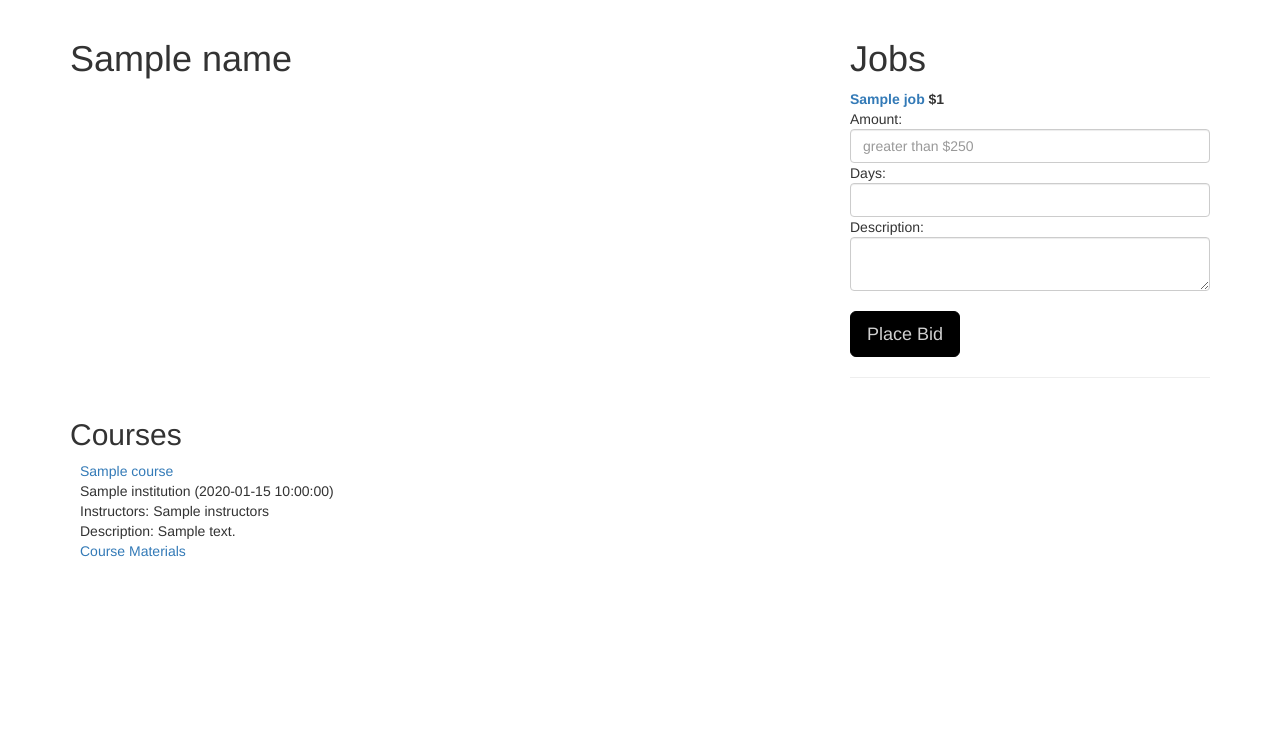
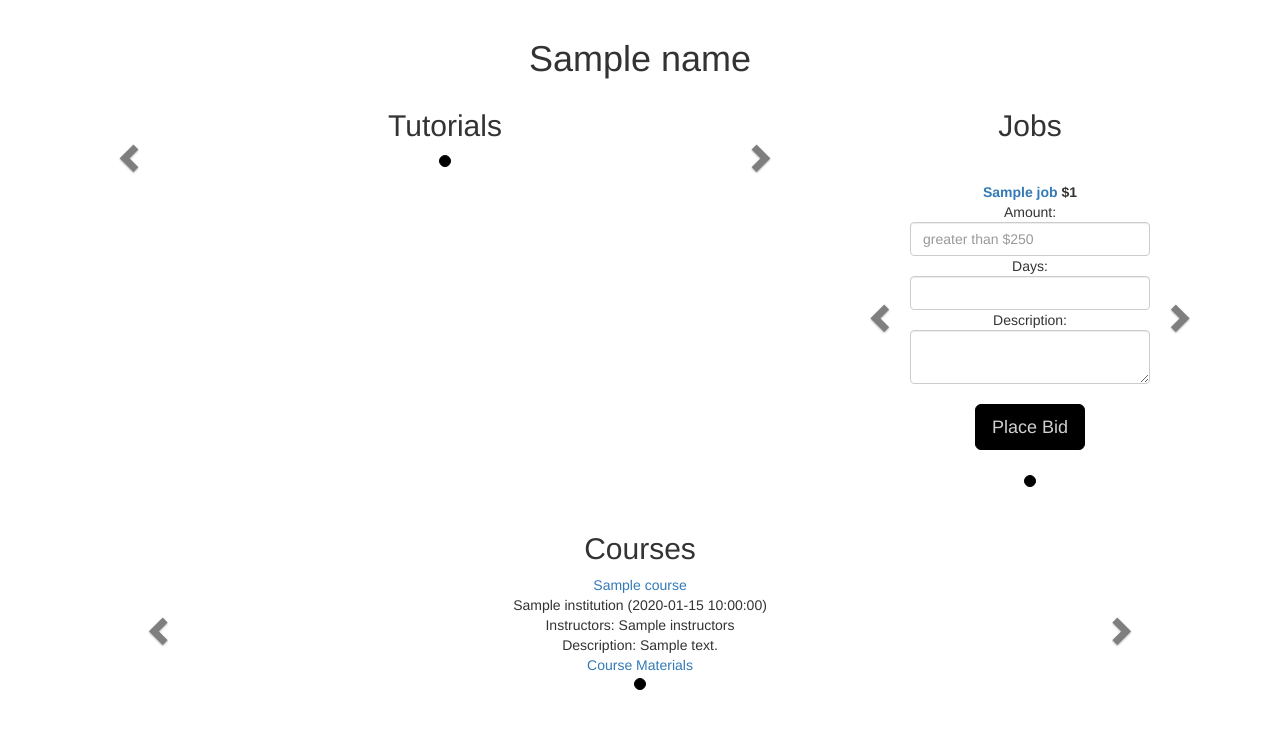
Before and after one commit to gobid/learning_dollars_cs194, a Python web app: template templates/module.html in a window 1280 px wide. Shown: the part 51-780 px from the top of the page. Run offline with Jinja, Linux system fonts and the light colour scheme; the template is opened without the code that fills it: most values are stand-ins (such as "Sample title", 1, 10 or a date in 2020); some libraries are stand-ins or nearby versions.

Commit message:
massive overhaul of page for a module. made everything scrollable and css'ed out. things look really cool now.

```diff
--- a/ocw/ocwsearch.py
+++ b/ocw/ocwsearch.py
@@ -15,8 +15,7 @@ class OCWSearch:
     for subheading in json_conv:
       if subheading == 'Results':
         for r in json_conv['Results']:
-          if r == '1': return_courses[0] = json_conv['Results']['1']
-          if r == '2': return_courses[1] = json_conv['Results']['2']
-          if r == '3': return_courses[2] = json_conv['Results']['3']
+          num = int(r)
+          return_courses[num-1] = json_conv['Results'][r]
     f.close()
     return return_courses
--- /dev/null
+++ b/static/views/css/module.css
@@ -0,0 +1,49 @@
+.carousel-control.left{
+	background-image:none;
+	background-image:none;
+}
+
+.carousel-control.right{
+	background-image:none;
+	background-image:none;
+}
+
+.carousel-control .glyphicon-chevron-left,
+.carousel-control .glyphicon-chevron-right {
+  	color:#000;
+}
+
+#carousel-ytvids {
+  margin-bottom: 40px;
+}
+
+#carousel-jobs {
+  margin-bottom: 40px;
+  height:320px;
+}
+
+.carousel-indicators {
+	bottom: -30px;
+}
+.carousel-indicators li {
+	border: 1px solid #000;
+}
+
+.carousel-indicators .active {
+	background-color:#000;
+}
+
+#jobsleft, #jobsright {
+	margin-top:1px;
+}
+
+.place-bid{
+	margin-top:30px;
+	margin-left:60px;
+	margin-right:60px;
+}
+
+.courseinfo {
+	margin-left:110px;
+	margin-right:110px;
+}
--- a/templates/module.html
+++ b/templates/module.html
@@ -3,72 +3,169 @@
 <html lang="en">
     <head>
         {% include 'templates/header.html' %}
+        <link href="static/views/css/module.css" rel="stylesheet">
     </head>
     <body>
         <div class="container">
             {% include 'templates/navbar.html' %}
+
             <div class = "row">
+                <div align="center">
+                  <h1>{{ name }}</h1>
+                </div>
                 <div class = "col-md-8">
-                    <h1>{{ name }}</h1>
+                    <div align="center">
+                      <h2>Tutorials</h2>
+                    </div>
+                    <div id="carousel-ytvids" class="carousel slide" data-ride="carousel">
+                      <ol class="carousel-indicators">
+                      {% set count = 0 %}
+                      {% for video in youtube %}
+                        {% if count == 0 %}
+                          <li data-target="#carousel-ytvids" data-slide-to="{{ count }}" class="active">
+                        {% else %}
+                          <li data-target="#carousel-ytvids" data-slide-to="{{ count }}">
+                        {% endif %}
+                        </li>
+                        {% set count = count +1 %}
+                      {% endfor %}
+                      </ol>
+                      {% set count = 0 %}
+                      <div class="carousel-inner">
+                        {% for video in youtube %}
+                          {% if count == 0 %}
+                            <div class="item active" align="center">
+                          {% else %}
+                            <div class="item" align="center">
+                          {% endif %}
+
                           {% if yt_type == "video" %}
-                    {% for video in youtube %}
                             <iframe width="560" height="315" src="//www.youtube.com/embed/{{ video }}" frameborder="0" allowfullscreen></iframe>
-                    {% endfor %}
                           {% else %}
                             {% if yt_type == "playlist" %}
-                    {% for pl in youtube %}
-                    <iframe width="560" height="315" src="//www.youtube.com/embed/videoseries?list={{ pl }}" frameborder="0" allowfullscreen></iframe>
-                    {% endfor %}
+                              <iframe width="560" height="315" src="//www.youtube.com/embed/videoseries?list={{ video }}" frameborder="0" allowfullscreen></iframe>
                             {% endif %}
                           {% endif %}
                           </div>
+                          {% set count = count+1 %}
+                        {% endfor %}
+                      </div>
+                      <a class="carousel-control left" href="#carousel-ytvids" data-slide="prev" >
+                        <span class="glyphicon glyphicon-chevron-left" ></span>
+                      </a>
+                      <a class="carousel-control right" href="#carousel-ytvids" data-slide="next">
+                        <span class="glyphicon glyphicon-chevron-right"></span>
+                      </a>
+                    </div>
+                </div>
                 <div class = "col-md-4">
-                    <h1>Jobs</h1>
+                    <div align="center">
+                      <h2>Jobs</h2>
+                    </div>
+                    <div id="carousel-jobs" class="carousel slide" data-ride="carousel" data-interval="false">
+                      <ol class="carousel-indicators">
+                      {% set count = 0 %}
                       {% for job in jobs %}
-                            <b><a target = '_blank' href = "{{job.projecturl}}"" >
-                            {{ job.projectname }}</a></b>
-                            {% if job.averagebid != False %}<b>${{ job.averagebid }}</b>
+                        {% if count == 0 %}
+                          <li data-target="#carousel-jobs" data-slide-to="{{ count }}" class="active">
+                        {% else %}
+                          <li data-target="#carousel-jobs" data-slide-to="{{ count }}">
+                        {% endif %}
+                        </li>
+                        {% set count = count +1 %}
+                      {% endfor %}
+                      </ol>
+                      {% set count = 0 %}
+                      <div class="carousel-inner">
+                      {% for job in jobs %}
+                        {% if count == 0 %}
+                          <div class="item active" align="center">
+                        {% else %}
+                          <div class="item" align="center">
                         {% endif %}
                         <div class="place-bid">
+                          <b><a target = '_blank' href = "{{job.projecturl}}" >{{ job.projectname }}</a></b>
+                          {% if job.averagebid != False %}
+                            <b>${{ job.averagebid }}</b>
+                          {% endif %}
+                          <br />
                           Amount: <input class="form-control" type="number" id="amount{{job.projectid}}" placeholder="greater than $250">
                           Days: <input class="form-control" type="number" id="days{{job.projectid}}">
                           Description: <textarea class="form-control" id="description{{job.projectid}}"></textarea>
-                                <br>
+                          <br />
                           <button type="button" class="btn btn-default btn-lg bid_submit" projectid ='{{job.projectid}}' id='{{job.projectid}}'>
                                 Place Bid
                           </button>
                         </div>
-                            <hr>
+                        </div>
+                        {% set count = count + 1 %}
                       {% endfor %}
                       </div>
+                      <a class="carousel-control left" href="#carousel-jobs" data-slide="prev" id="jobsleft">
+                        <span class="glyphicon glyphicon-chevron-left" ></span>
+                      </a>
+                      <a class="carousel-control right" href="#carousel-jobs" data-slide="next"  id="jobsright">
+                        <span class="glyphicon glyphicon-chevron-right"></span>
+                      </a>
                     </div>
-            <h2>Courses</h2>
-            <table>
+                </div>
+            </div>
+            <div class="row">
+              <div class="col-md-12">
+                <div align="center"><h2>Courses</h2></div>
+                  <div id="carousel-courses" class="carousel slide" data-ride="carousel" data-interval="false">
+                    <ol class="carousel-indicators">
+                    {% set count = 0 %}
                     {% for course in courses %}
                       {% if course != "" %}
                         {% if course.Title %}
-                <tr>
-                    <td><a target = '_blank' href="{{ course.CourseURL }}">{{ course.Title }}</a></td>
-                </tr>
-                <tr>
-                    <td>{{ course.Institution }} ({{ course.TeachingDate }}) </td>
-                </tr>
-                <tr>
-                    <td>Instructors: {{ course.Instructors }}</td>
-                </tr>
-                <tr>
-                    <td>Description: {{ course.Description }} </td>
-                </tr>
-                <tr>
-                    <td><a target = '_blank' href="{{ course.DownloadPageLink }}">Course Materials</a></td>
-                </tr>
-                <tr>
-                    <td>&nbsp</td>
-                </tr>
+                          {% if count == 0 %}
+                            <li data-target="#carousel-courses" data-slide-to="{{ count }}" class="active">
+                          {% else %}
+                            <li data-target="#carousel-courses" data-slide-to="{{ count }}">
+                          {% endif %}
+                          </li>
+                          {% set count = count +1 %}
                         {% endif %}
                       {% endif %}
                     {% endfor %}
-            </table>
+                    </ol>
+                    {% set count = 0 %}
+                    <div class="carousel-inner">
+                    {% for course in courses %}
+                      {% if course != "" %}
+                        {% if course.Title %}
+                          {% if count == 0 %}
+                            <div class="item active" align="center">
+                          {% else %}
+                            <div class="item" align="center">
+                          {% endif %}
+                          <div class="courseinfo">
+                          <a target = '_blank' href="{{ course.CourseURL }}">{{ course.Title }}</a>
+                          <br />
+                          {{ course.Institution }} ({{ course.TeachingDate }})
+                          <br />
+                          Instructors: {{ course.Instructors }}
+                          <br />
+                          Description: {{ course.Description }}
+                          <br />
+                          <a target = '_blank' href="{{ course.DownloadPageLink }}">Course Materials</a>
+                          </div>
+                          {% set count = count+1 %}
+                          </div>
+                        {% endif %}
+                      {% endif %}
+                    {% endfor %}
+                    </div>
+                    <a class="carousel-control left" href="#carousel-courses" data-slide="prev" id="coursesleft">
+                        <span class="glyphicon glyphicon-chevron-left" ></span>
+                    </a>
+                    <a class="carousel-control right" href="#carousel-courses" data-slide="next" id="coursesright">
+                        <span class="glyphicon glyphicon-chevron-right"></span>
+                    </a>
+               </div>
+              </div>
+            </div>
         </div>
         {% include 'templates/footer.html' %}
         <script src = 'static/views/js/module.js'></script>
```
Lines whose indentation alone changed are shown as unchanged.
